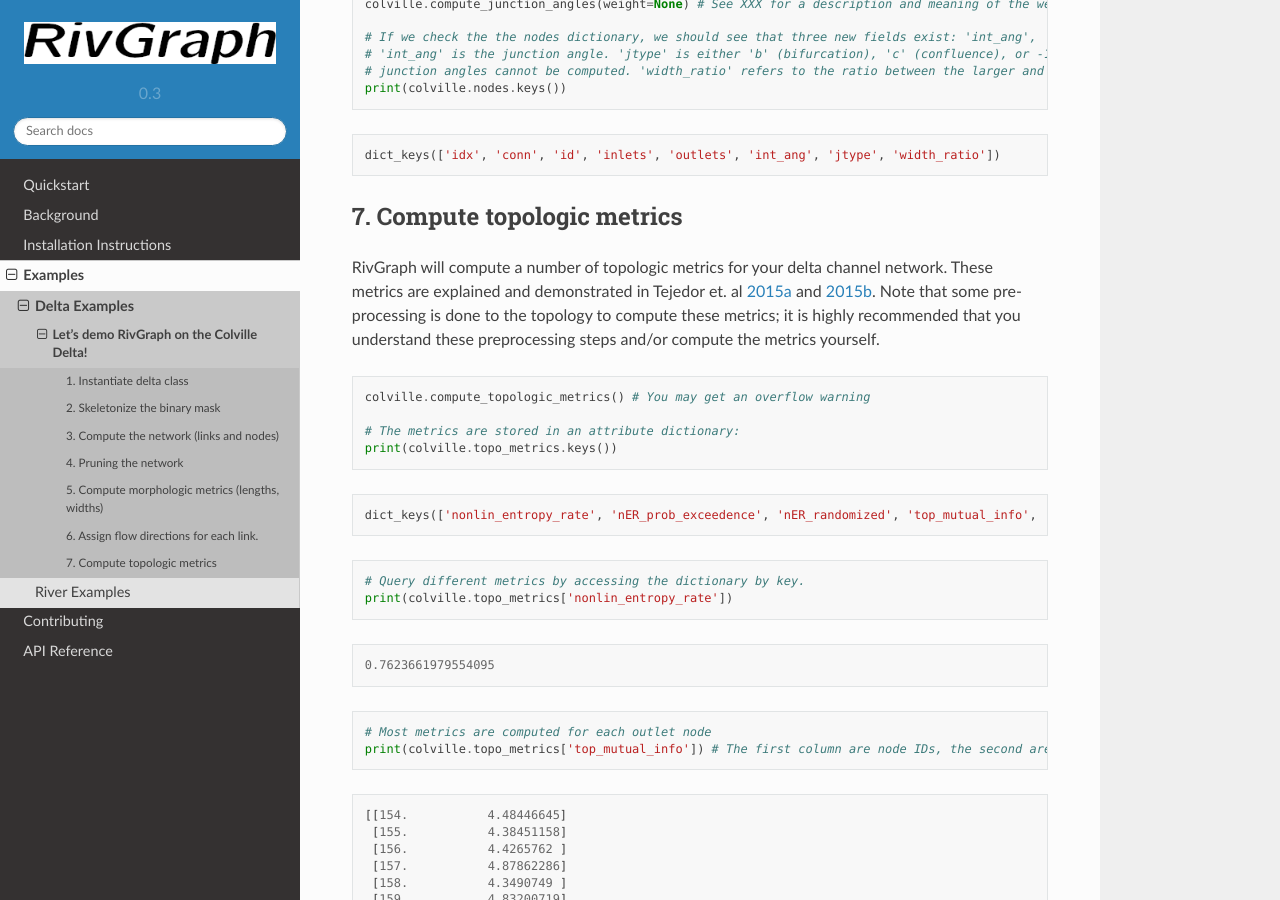
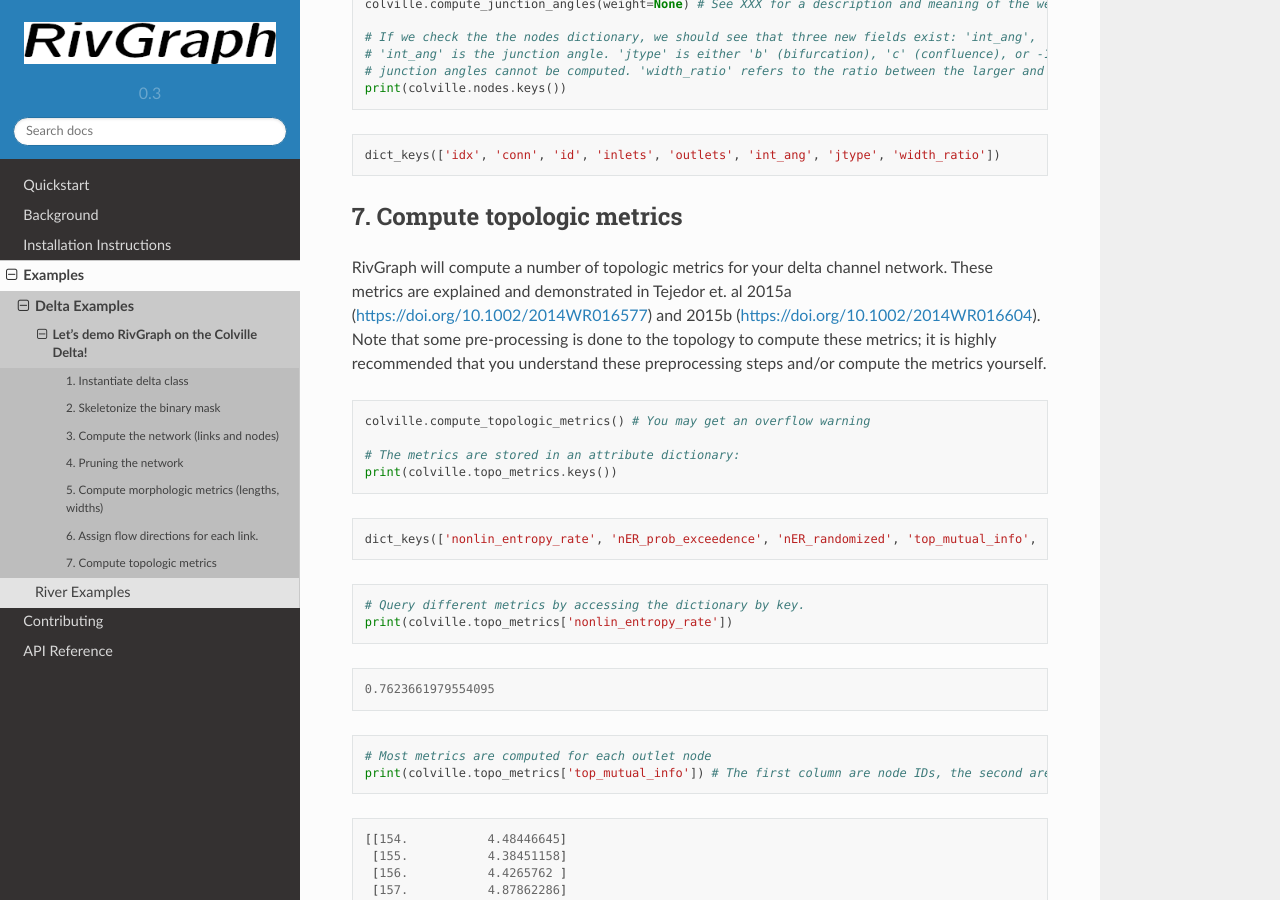
Before and after one commit to VeinsOfTheEarth/RivGraph, a Sphinx documentation site: the page built from docs/source/examples/delta_example/delta_example.rst, in a window 1280 px wide and 900 px high, scrolled down 11388 px. Built offline with Sphinx 7.4.7 and the Read the Docs theme 2.0.0, drawn with Linux system fonts in a browser that asks for light colours.

Commit message:
remove hot-links as wiley links throw 403 Client Erros

```diff
--- a/docs/source/examples/delta_example/delta_example.rst
+++ b/docs/source/examples/delta_example/delta_example.rst
@@ -444,10 +444,9 @@ junction angles at each node.
 
 RivGraph will compute a number of topologic metrics for your delta
 channel network. These metrics are explained and demonstrated in Tejedor
-et. al
-`2015a <https://doi.org/10.1002/2014WR016577>`__
+et. al 2015a (https://doi.org/10.1002/2014WR016577)
 and
-`2015b <https://doi.org/10.1002/2014WR016604>`__.
+2015b (https://doi.org/10.1002/2014WR016604).
 Note that some pre-processing is done to the topology to compute these
 metrics; it is highly recommended that you understand these
 preprocessing steps and/or compute the metrics yourself.
```
